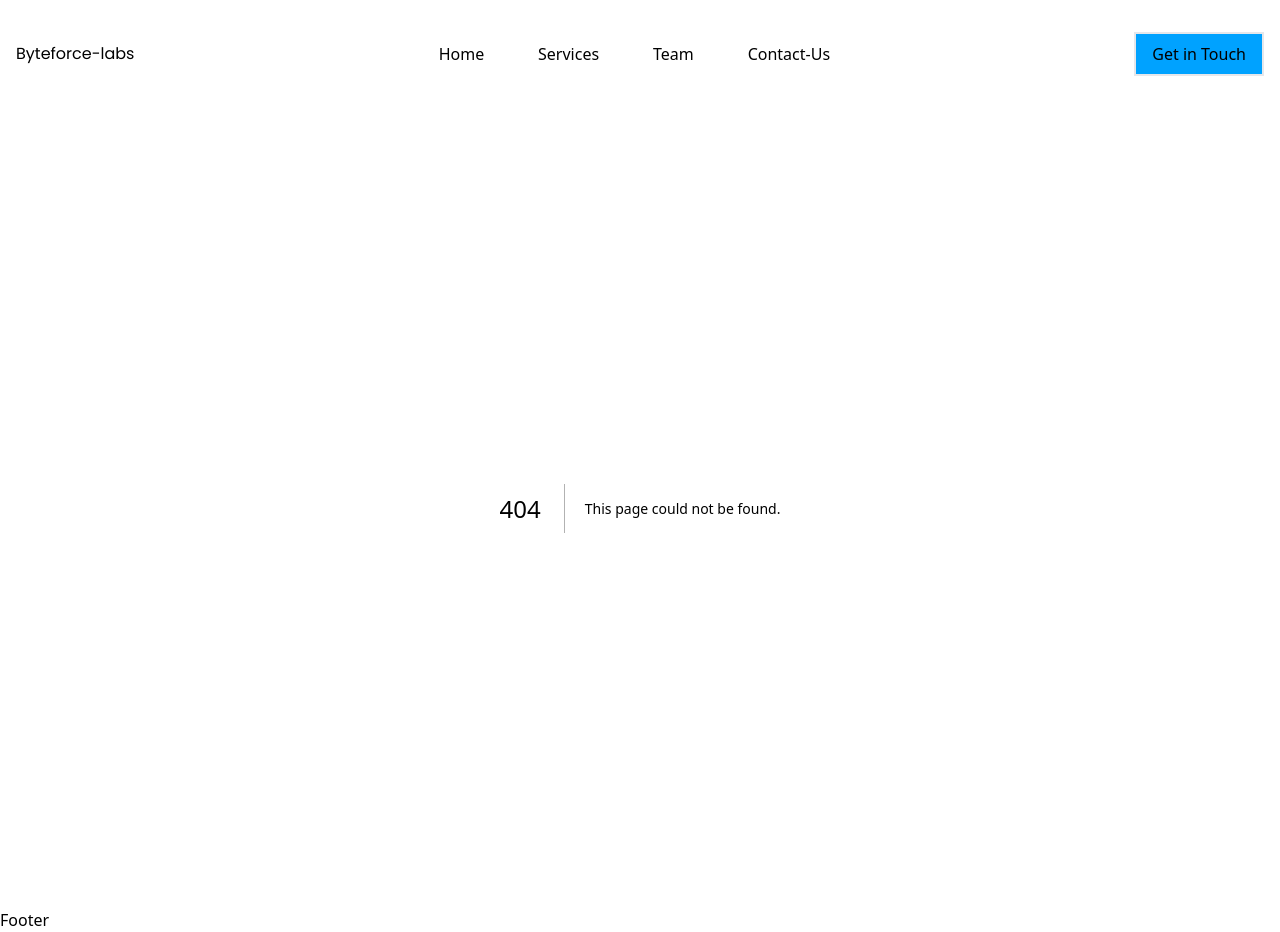
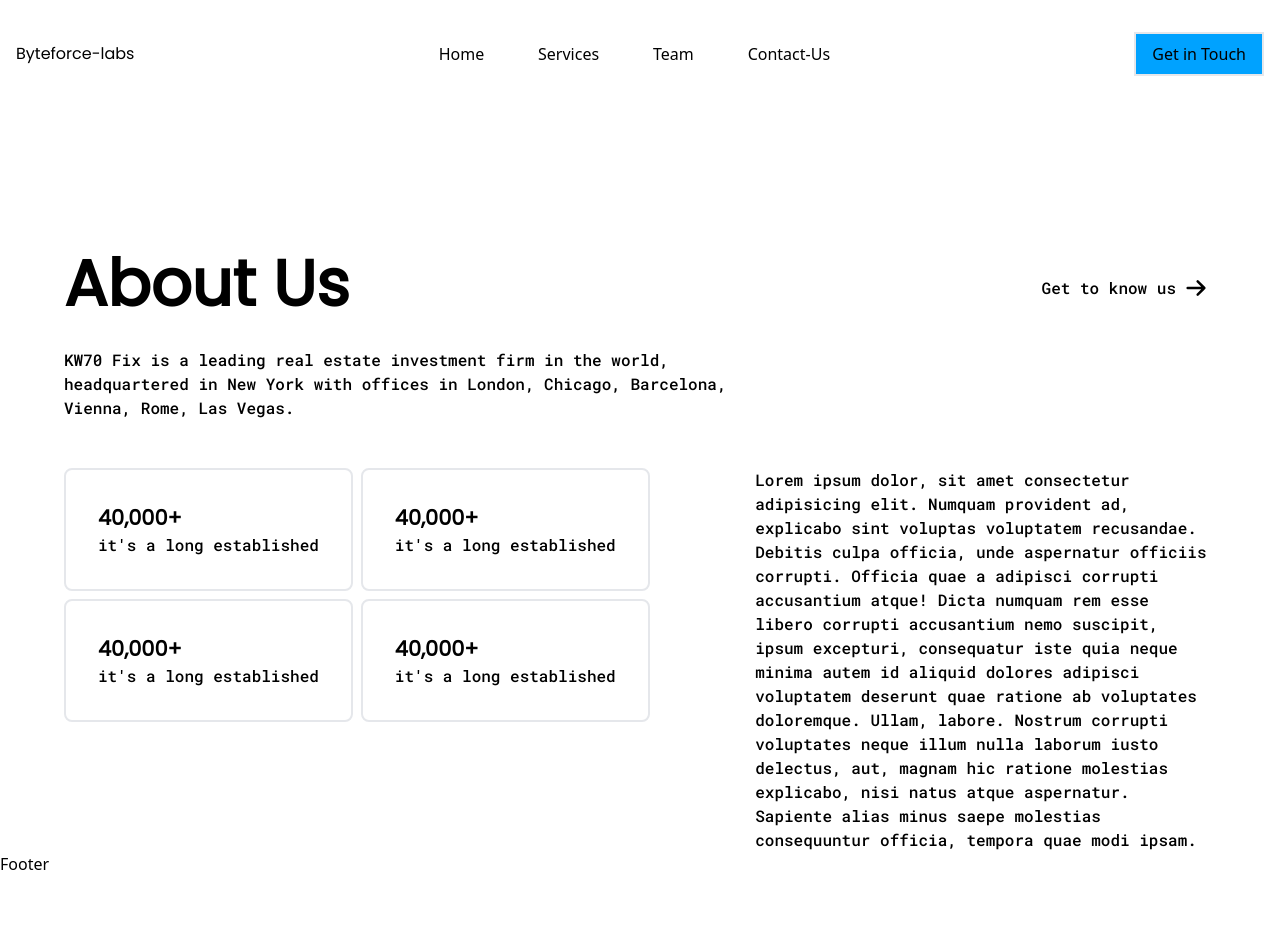
Before and after one commit to Johnnnex/Byteforce-Labs, a Next.js app in the folder byteforce-labs/: page /reusable-components/AboutUs in a window 1280 px wide. Before the commit this address had no page. After the commit the page ends 876 px from the top, so only its background shows below. Built offline with nearby package versions, Linux system fonts and the light colour scheme.

Commit message:
about us

```diff
--- a/byteforce-labs/pages/components/index.jsx
+++ b/byteforce-labs/pages/components/index.jsx
@@ -1,6 +1,7 @@
 import HeadComp from '@/layout/Head'
 import React from 'react'
 import Image from 'next/image'
+import AboutUs from '../reusable-components/AboutUs'
 
 const Homepage = () => {
   return (
@@ -26,6 +27,7 @@ const Homepage = () => {
                     </div> */}
                 </div>
             </section>
+            <AboutUs />
         </main>
     </>
   )
--- /dev/null
+++ b/byteforce-labs/pages/reusable-components/AboutUs.jsx
@@ -0,0 +1,50 @@
+import React from 'react'
+import Image from 'next/image'
+
+const AboutUs = () => {
+  return (
+    <section className='w-[90%] mx-auto mt-[8rem]'>
+        <div className="flex justify-between items-start">
+            <div className="w-[60%]">
+                <h2 className="font-[700] text-[4rem] font-poppins mb-[1rem]">About Us</h2>
+                <p className=" font-robotoMono">KW70 Fix is a leading real estate investment firm in the world, headquartered in New York with offices in London, Chicago, Barcelona, Vienna, Rome, Las Vegas.</p>
+            </div>
+            <div className="flex justify-between mt-[2rem] items-center">
+                <p className=" font-robotoMono">Get to know us</p>
+                <Image className='rounded-[50%]' src ="/Images/arrow.svg" alt='hero-img' width={40} height={1} />
+            </div>
+        </div>
+        <div className="flex justify-between mt-[3rem]">
+            <div className="">
+                <div className="flex mb-[0.5rem] gap-2">
+                    <p className="border-2 p-[2rem] font-robotoMono rounded-lg">
+                        <b className=' font-poppins text-[1.3rem]'>40,000+</b><br />
+                        it's a long established
+                    </p>
+                    <p className="border-2 p-[2rem] font-robotoMono rounded-lg">
+                        <b className=' font-poppins text-[1.3rem]'>40,000+</b><br />
+                        it's a long established
+                    </p>
+                </div>
+                <div className="flex gap-2">
+                    <p className="border-2 p-[2rem] font-robotoMono rounded-lg">
+                        <b className=' font-poppins text-[1.3rem]'>40,000+</b><br />
+                        it's a long established
+                    </p>
+                    <p className="border-2 p-[2rem] font-robotoMono rounded-lg">
+                        <b className=' font-poppins text-[1.3rem]'>40,000+</b><br />
+                        it's a long established
+                    </p>
+                </div>
+            </div>
+            <div className="w-[40%] font-robotoMono">
+                Lorem ipsum dolor, sit amet consectetur adipisicing elit. Numquam provident ad, explicabo sint voluptas voluptatem recusandae. Debitis culpa officia, unde aspernatur officiis corrupti. Officia quae a adipisci corrupti accusantium atque!
+                Dicta numquam rem esse libero corrupti accusantium nemo suscipit, ipsum excepturi, consequatur iste quia neque minima autem id aliquid dolores adipisci voluptatem deserunt quae ratione ab voluptates doloremque. Ullam, labore.
+                Nostrum corrupti voluptates neque illum nulla laborum iusto delectus, aut, magnam hic ratione molestias explicabo, nisi natus atque aspernatur. Sapiente alias minus saepe molestias consequuntur officia, tempora quae modi ipsam.
+            </div>
+        </div>
+    </section>
+  )
+}
+
+export default AboutUs
--- a/byteforce-labs/styles/globals.css
+++ b/byteforce-labs/styles/globals.css
@@ -11,5 +11,4 @@ header {
   transition: .5s;
   background-color: white;
   padding-block: 1rem;
-  position: sticky !important;
 }
```
Also changed, not shown: byteforce-labs/public/Images/arrow.svg (added).
